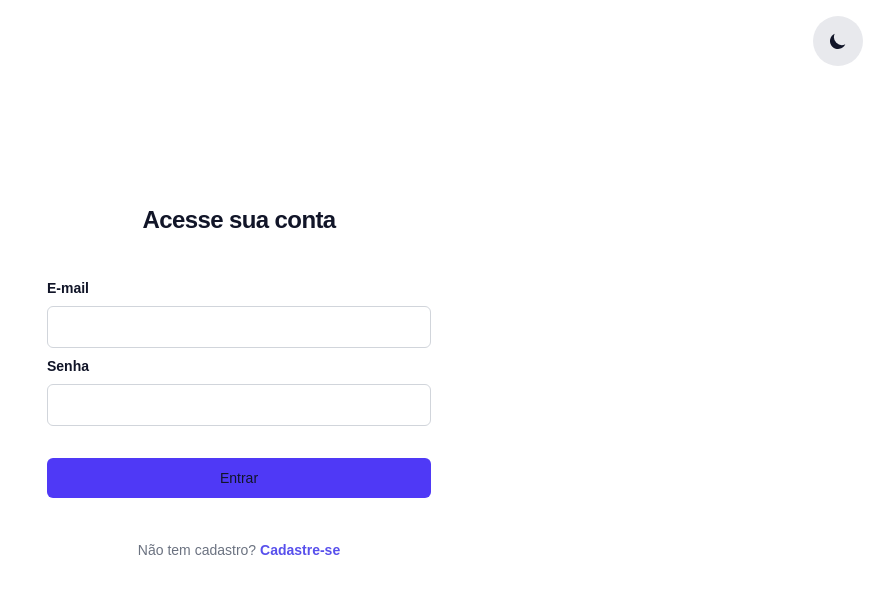
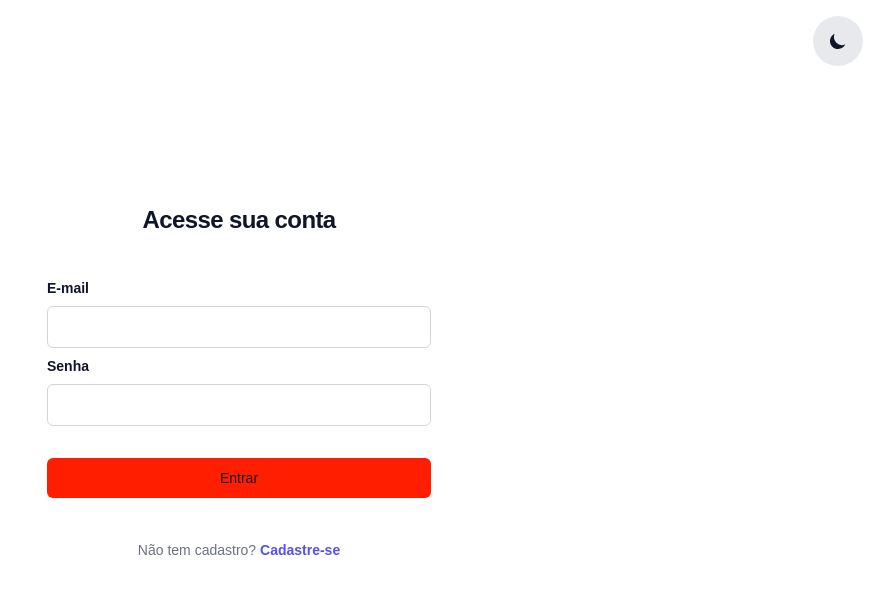
Before and after one commit to Borsatole/FrontEnd-Pointer-ReactJs, a React (Vite) app: page /login in a window 1280 px wide. Shown: the top 594 px of the page, without its empty margins (401-1280 px from the left). Built offline with nearby package versions, Linux system fonts and the light colour scheme.

Commit message:
Salvando alterações locais antes de rebase

```diff
--- a/src/App.css
+++ b/src/App.css
@@ -11,8 +11,8 @@
 
 :root {
   /* cores principais */
-  --corPrincipal: #4f39f6;
-  --corPrincipalHover: #615fff;
+  --corPrincipal: #ff1e00;
+  --corPrincipalHover: rgb(255, 167, 95);
 
   /* bases */
   --base-color: white;
--- a/src/routes/telaLogin.tsx
+++ b/src/routes/telaLogin.tsx
@@ -84,7 +84,7 @@ export default function TelaLogin() {
               </div>
 
               <div>
-                <Button type="submit" loading={loading} wsize="w-full">Entrar</Button>
+                <Button className="bg-[--corPrincipal]" type="submit" loading={loading} wsize="w-full">Entrar</Button>
 
               </div>
             </form>
```
